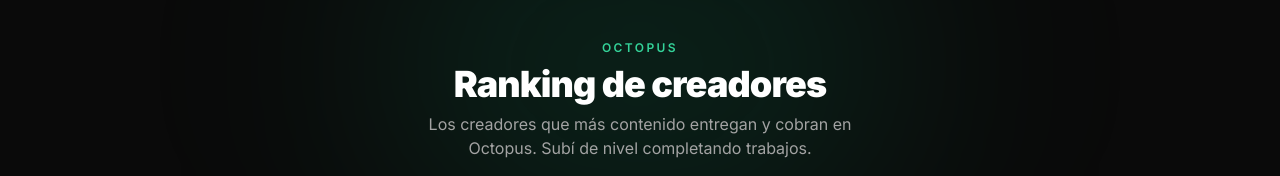
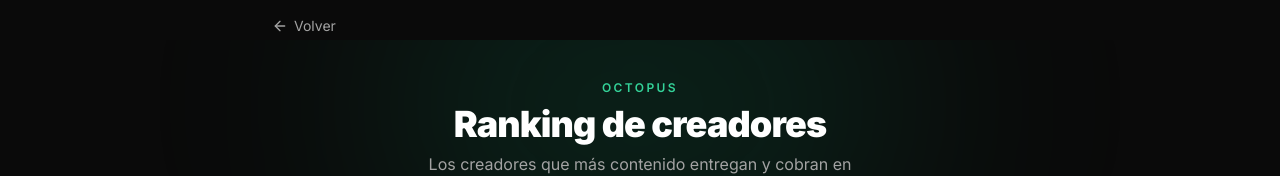
Before and after one commit to fmassuh101-a11y/octopus-frontend, a Next.js app: page /leaderboard in a window 1280 px wide. Shown: the top 176 px of the page. Built offline with nearby package versions, Linux system fonts and the light colour scheme; no server answers.

Commit message:
Leaderboard: boton Volver (antes no habia salida) + entrada al ranking en el feed ahora dice 'Ranking' con icono (no solo simbolo)

```diff
--- a/app/gigs/page.tsx
+++ b/app/gigs/page.tsx
@@ -354,8 +354,8 @@ export default function GigsPage() {
               />
             </div>
             <Link href="/leaderboard" title="Ranking de creadores"
-              className="shrink-0 w-11 h-11 rounded-full bg-neutral-800 border border-neutral-700 hover:border-emerald-500 text-neutral-300 hover:text-emerald-400 flex items-center justify-center transition-colors">
-              <Trophy className="w-5 h-5" />
+              className="shrink-0 h-11 px-4 rounded-full bg-neutral-800 border border-neutral-700 hover:border-emerald-500 text-neutral-200 hover:text-emerald-400 flex items-center gap-2 font-semibold text-sm transition-colors">
+              <Trophy className="w-4 h-4" /> Ranking
             </Link>
             <UserAvatar email={user?.email} size={44} />
           </div>
--- a/app/leaderboard/page.tsx
+++ b/app/leaderboard/page.tsx
@@ -3,6 +3,7 @@
 import { useEffect, useState } from 'react'
 import Link from 'next/link'
 import { getCreatorLevel } from '@/lib/creatorLevel'
+import { ArrowLeft } from 'lucide-react'
 
 interface Row {
   user_id: string; name: string; avatar: string | null
@@ -34,6 +35,14 @@ export default function LeaderboardPage() {
 
   return (
     <div className="min-h-screen bg-neutral-950 text-white pb-24">
+      {/* Botón volver */}
+      <div className="max-w-3xl mx-auto px-4 pt-4">
+        <button onClick={() => (window.history.length > 1 ? window.history.back() : (window.location.href = '/gigs'))}
+          className="inline-flex items-center gap-1.5 text-sm text-neutral-400 hover:text-white transition-colors">
+          <ArrowLeft className="w-4 h-4" /> Volver
+        </button>
+      </div>
+
       {/* Header */}
       <div className="relative overflow-hidden border-b border-neutral-800">
         <div className="pointer-events-none absolute -top-24 left-1/2 -translate-x-1/2 w-[520px] h-[320px] rounded-full bg-emerald-500/15 blur-[120px]" />
```
Also changed, not shown: 1 other file (tests, documents, lock files or other folders).
